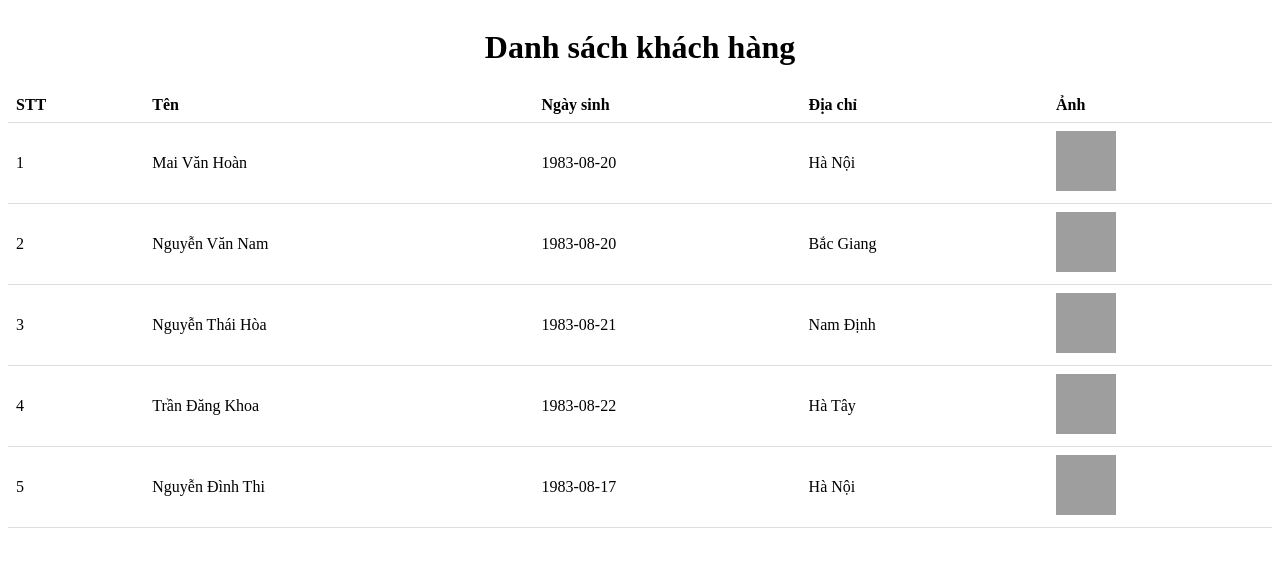
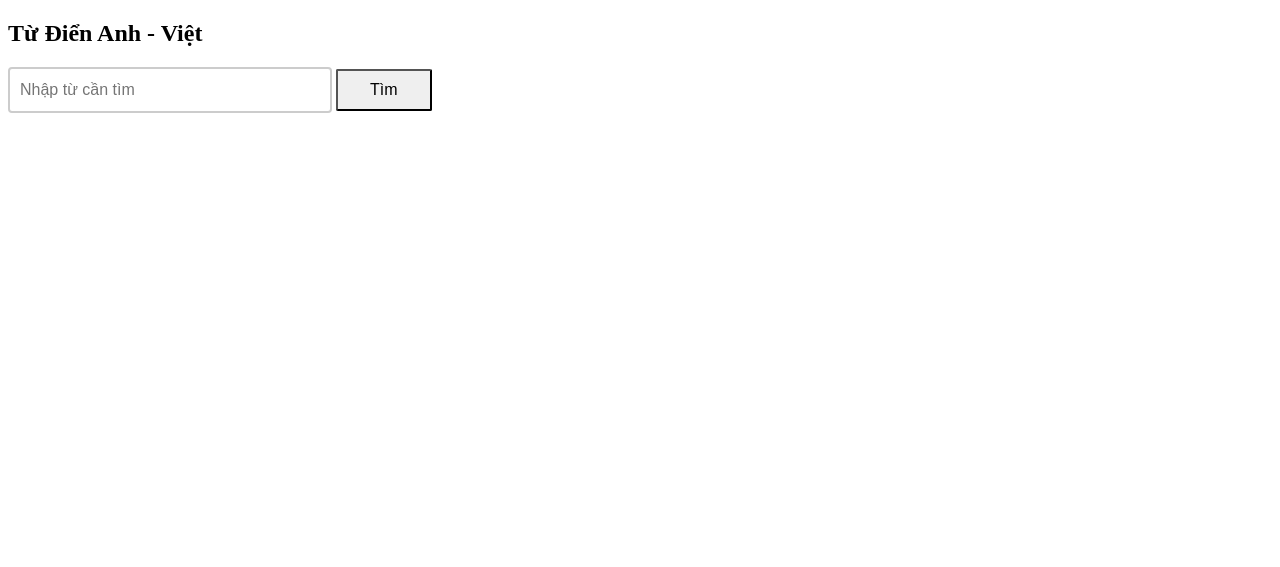
Before and after one commit to HuuDungg/aht-training-lesson01, a PHP site: page / in a window 1280 px wide. Shown: the top 567 px of the page. Run offline with PHP 8.4, Linux system fonts and the light colour scheme; grey boxes are pictures that could not be loaded.

Commit message:
upload code

```diff
--- a/index.php
+++ b/index.php
@@ -1,79 +1,60 @@
-<?php
-$customerlist = array(
-    "1" => array(
-        "ten" => "Mai Văn Hoàn",
-        "ngaysinh" => "1983-08-20",
-        "diachi" => "Hà Nội",
-        "anh" => "images/img1.jpg"
-    ),
-    "2" => array(
-        "ten" => "Nguyễn Văn Nam",
-        "ngaysinh" => "1983-08-20",
-        "diachi" => "Bắc Giang",
-        "anh" => "images/img2.jpg"
-    ),
-    "3" => array(
-        "ten" => "Nguyễn Thái Hòa",
-        "ngaysinh" => "1983-08-21",
-        "diachi" => "Nam Định",
-        "anh" => "images/img3.jpg"
-    ),
-    "4" => array(
-        "ten" => "Trần Đăng Khoa",
-        "ngaysinh" => "1983-08-22",
-        "diachi" => "Hà Tây",
-        "anh" => "images/img4.jpg"
-    ),
-    "5" => array(
-        "ten" => "Nguyễn Đình Thi",
-        "ngaysinh" => "1983-08-17",
-        "diachi" => "Hà Nội",
-        "anh" => "images/img5.jpg"
-    )
-);
-?>
-
 <!DOCTYPE html>
 <html>
-<meta http-equiv="Content-Type" content="text/html; charset=utf-8" />
+
+<head>
+    <meta charset="UTF-8">
+    <title>Từ Điển Anh - Việt</title>
     <style>
-    table {
-        border-collapse: collapse;
-        width: 100%;
+        input[type=text] {
+            width: 300px;
+            font-size: 16px;
+            border: 2px solid #ccc;
+            border-radius: 4px;
+            padding: 12px 10px 12px 10px;
         }
 
-    th,
-    td {
-        padding: 8px;
-        text-align: left;
-        border-bottom: 1px solid #ddd;
+        #submit {
+            border-radius: 2px;
+            padding: 10px 32px;
+            font-size: 16px;
         }
     </style>
+</head>
 
 <body>
-    <table>
-        <caption>
-            <h1>Danh sách khách hàng</h1>
-        </caption>
-        <tr>
-            <th>STT</th>
-            <th>Tên</th>
-            <th>Ngày sinh</th>
-            <th>Địa chỉ</th>
-            <th>Ảnh</th>
-        </tr>
+    <h2>Từ Điển Anh - Việt</h2>
+    <form method="post">
+        <input type="text" name="search" placeholder="Nhập từ cần tìm" />
+        <input type="submit" id="submit" value="Tìm" />
+    </form>
+
     <?php
-        foreach ($customerlist as $key => $values) {
-            echo "<tr>";
-            echo "<td>" . $key . "</td>";
-            echo "<td>" . $values['ten'] . "</td>";
-            echo "<td>" . $values['ngaysinh'] . "</td>";
-            echo "<td>" . $values['diachi'] . "</td>";
-            echo "<td><image src ='" . $values['anh'] . "' width = '60px' height ='60px'/></td>";
-            echo "</tr>";
+    $dictionary = array(
+        "hello" => "xin chào",
+        "how" => "thế nào",
+        "book" => "quyển vở",
+        "computer" => "máy tính"
+    );
+
+    if ($_SERVER["REQUEST_METHOD"] == "POST") {
+        $searchword = $_POST["search"];
+        $flag = 0;
+
+        // Duyệt mảng và kiểm tra từ
+        foreach ($dictionary as $word => $description) {
+            if ($word == $searchword) {
+                echo "Từ: " . $word . "<br/>Nghĩa của từ: " . $description;
+                $flag = 1;
+                break;
+            }
+        }
+
+        // Nếu không tìm thấy từ
+        if ($flag == 0) {
+            echo "Không tìm thấy từ cần tra.";
+        }
     }
     ?>
-    </table>
 </body>
 
 </html>
```
Lines whose indentation alone changed are shown as unchanged.
